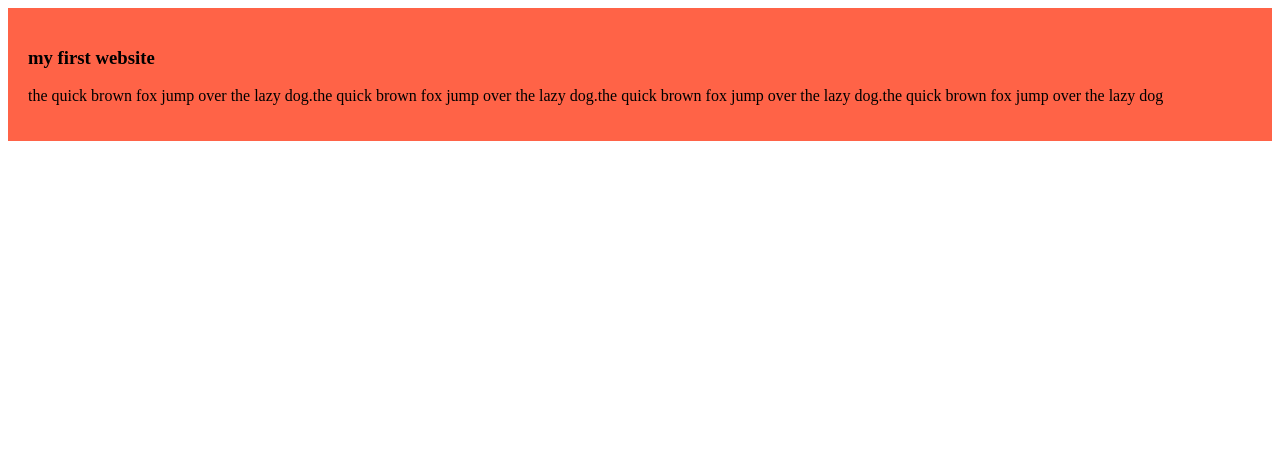
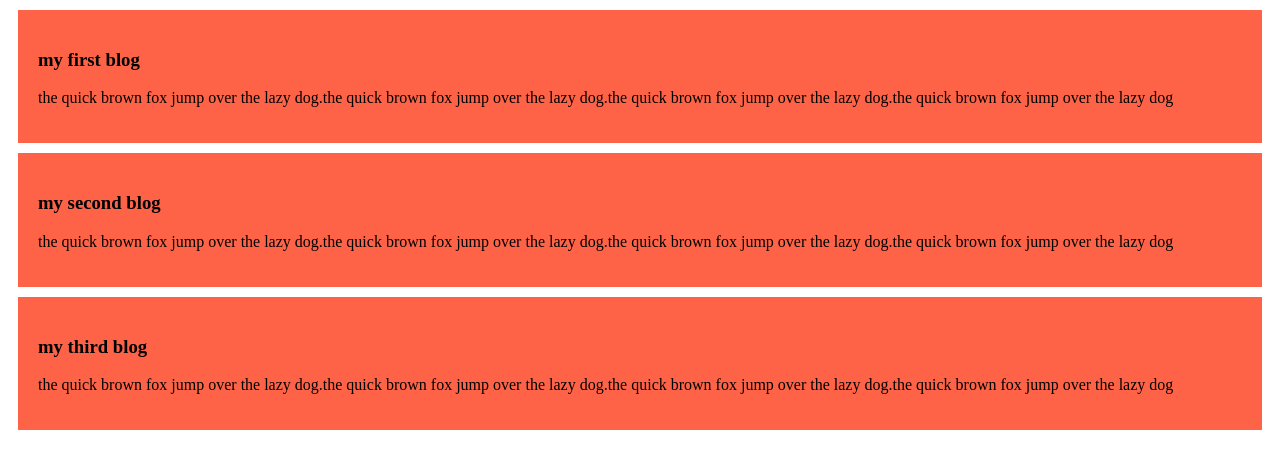
Before and after one commit to nsmuddin5/my-simple-website, a plain HTML site: page index.html in a window 1280 px wide. Drawn offline with Linux system fonts and the light colour scheme.

Commit message:
added the second and third blog

```diff
--- a/index.html
+++ b/index.html
@@ -8,7 +8,15 @@
 </head>
 <body>
     <div>
-     <h3>my first website</h3>
+     <h3>my first blog</h3>
+     <p>the quick brown fox jump over the lazy dog.the quick brown fox jump over the lazy dog.the quick brown fox jump over the lazy dog.the quick brown fox jump over the lazy dog</p>
+    </div>
+    <div>
+     <h3>my second blog</h3>
+     <p>the quick brown fox jump over the lazy dog.the quick brown fox jump over the lazy dog.the quick brown fox jump over the lazy dog.the quick brown fox jump over the lazy dog</p>
+    </div>
+    <div>
+     <h3>my third blog</h3>
      <p>the quick brown fox jump over the lazy dog.the quick brown fox jump over the lazy dog.the quick brown fox jump over the lazy dog.the quick brown fox jump over the lazy dog</p>
     </div>
 
--- a/styles/blog.css
+++ b/styles/blog.css
@@ -1,4 +1,5 @@
 div{
     background-color: tomato;
     padding: 20px;
+    margin: 10px;
 }
```
